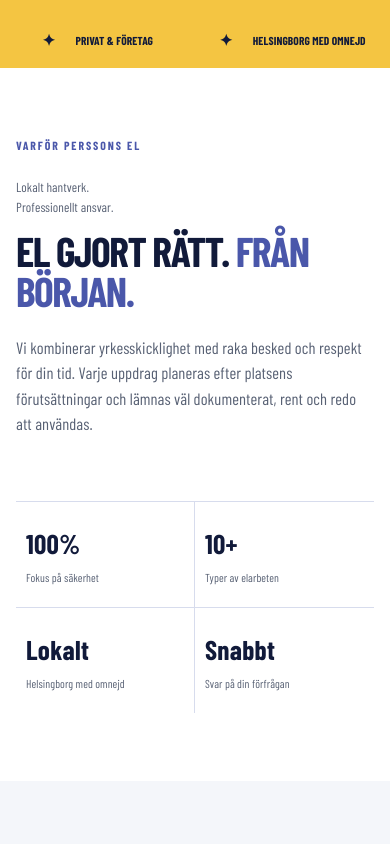
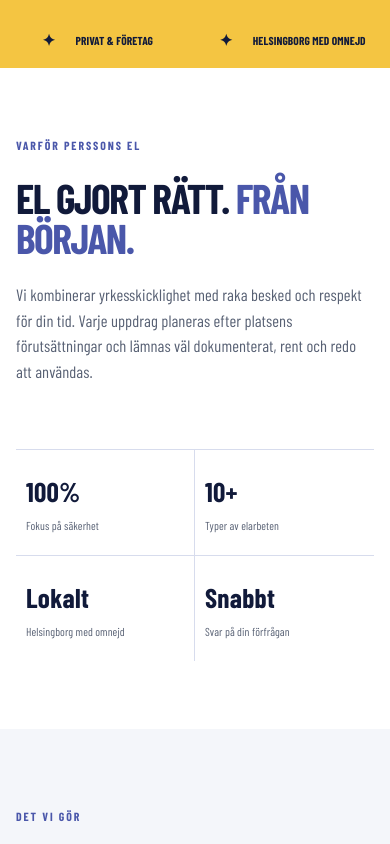
Before and after one commit to salmanizhar/persons-el, a Next.js app: page / in a window 390 px wide. Shown: the part 980-1824 px from the top of the page. Built offline with nearby package versions, Linux system fonts and the light colour scheme; no server answers; a web font is replaced by a local one.

Commit message:
Enhance mobile footer layout for improved visibility and accessibility

```diff
--- a/src/app/globals.css
+++ b/src/app/globals.css
@@ -2262,3 +2262,34 @@
     height: 21px;
   }
 }
+
+/* Keep mobile footer metadata and watermark inside the viewport. */
+@media (max-width: 700px) {
+  .footer-bottom {
+    flex-direction: row;
+    align-items: center;
+    justify-content: space-between;
+    gap: 16px;
+    font-size: 0.62rem;
+  }
+  .footer-bottom p {
+    margin: 0;
+    white-space: nowrap;
+  }
+  .footer-bottom p:last-child {
+    text-align: right;
+  }
+  .site-footer .footer-word {
+    width: calc(100% - 32px);
+    bottom: 12px;
+    font-size: clamp(2.65rem, 15vw, 3.75rem);
+    line-height: 0.9;
+    text-align: center;
+  }
+}
+
+@media (max-width: 700px) {
+  .why-note {
+    display: none;
+  }
+}
```
